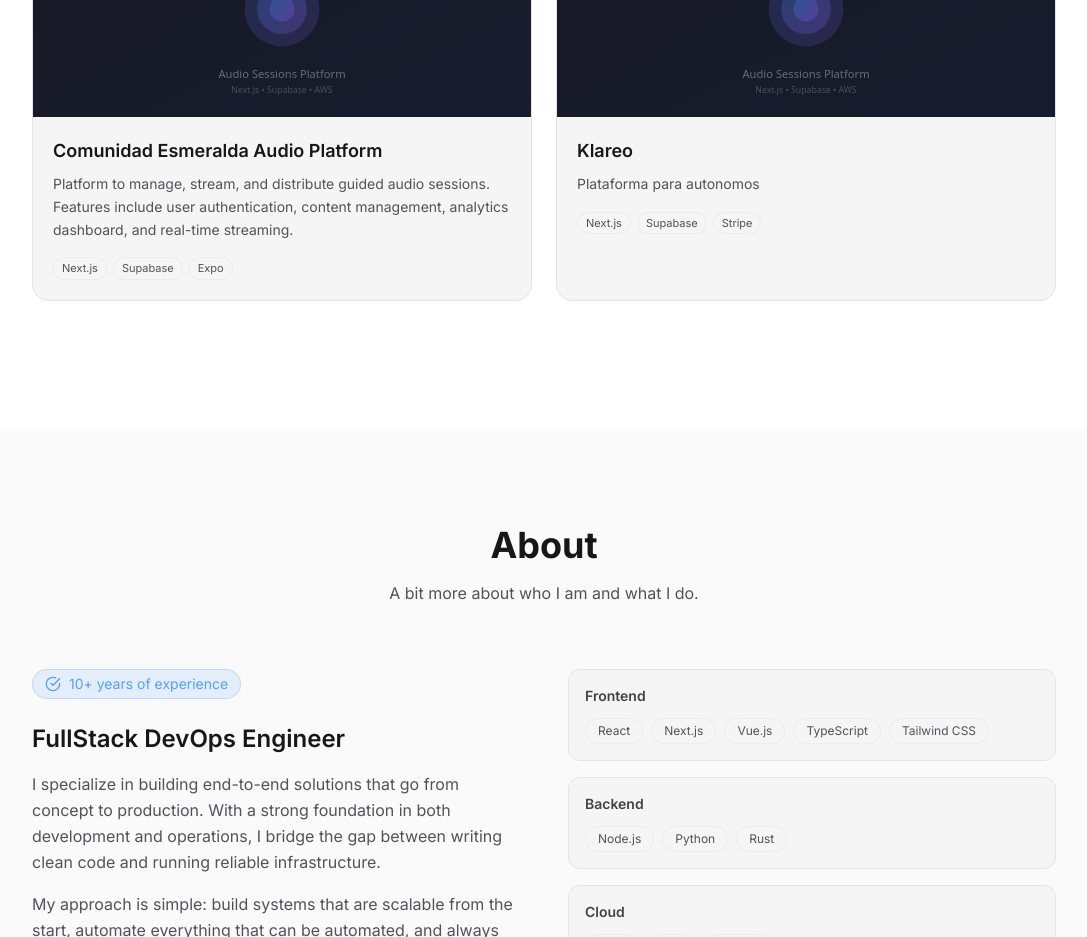
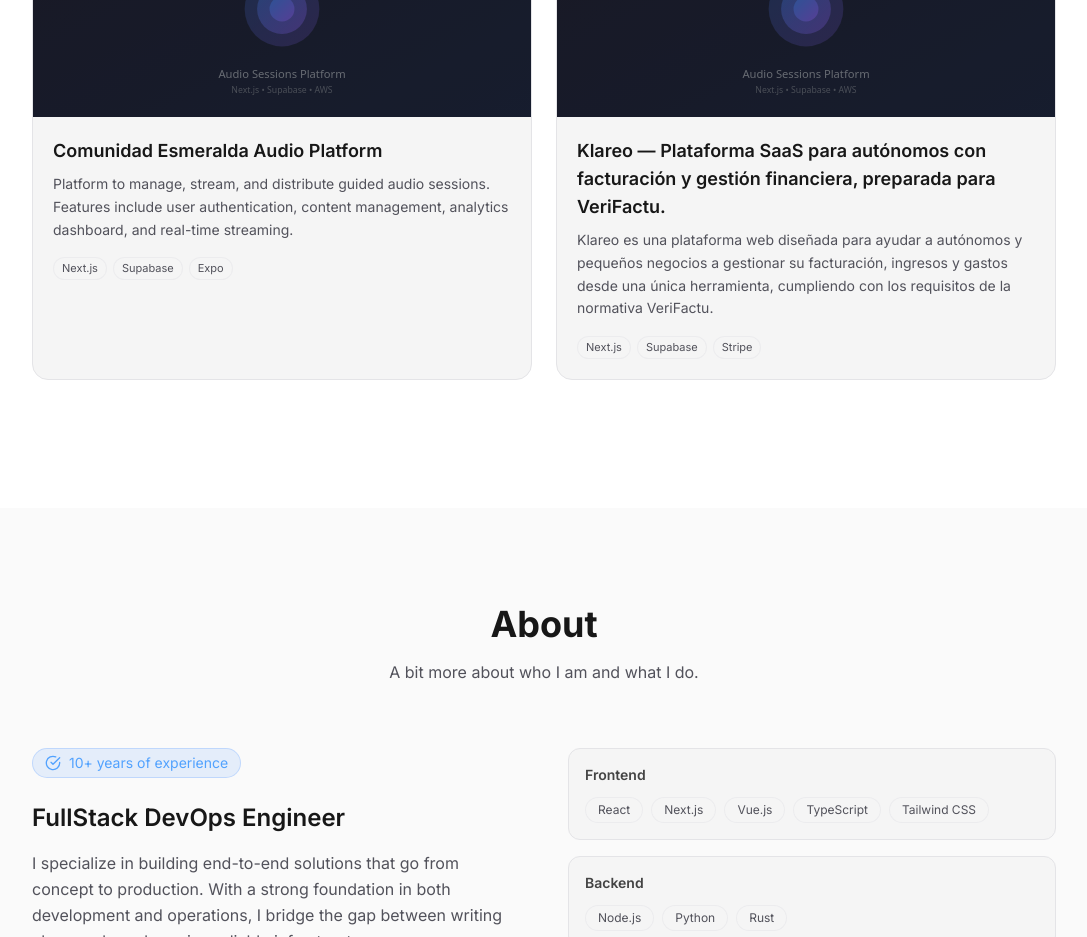
Before and after one commit to EarenForge/web-earenforge, a Next.js app: page / in a window 1280 px wide. Shown: the part 1980-2917 px from the top of the page, without its empty margins (96-1183 px from the left). Built offline with nearby package versions, Linux system fonts and the light colour scheme.

Commit message:
Texto Klareo

```diff
--- a/data/projects.ts
+++ b/data/projects.ts
@@ -9,9 +9,9 @@
     featured: true,
   },
   {
-    title: "Klareo",
+    title: "Klareo — Plataforma SaaS para autónomos con facturación y gestión financiera, preparada para VeriFactu.",
     description:
-      "Plataforma para autonomos",
+      "Klareo es una plataforma web diseñada para ayudar a autónomos y pequeños negocios a gestionar su facturación, ingresos y gastos desde una única herramienta, cumpliendo con los requisitos de la normativa VeriFactu.",
     stack: ["Next.js", "Supabase", "Stripe"],
     link: "https://www.klareo.es",
     image: "/projects/project1.svg",
```
